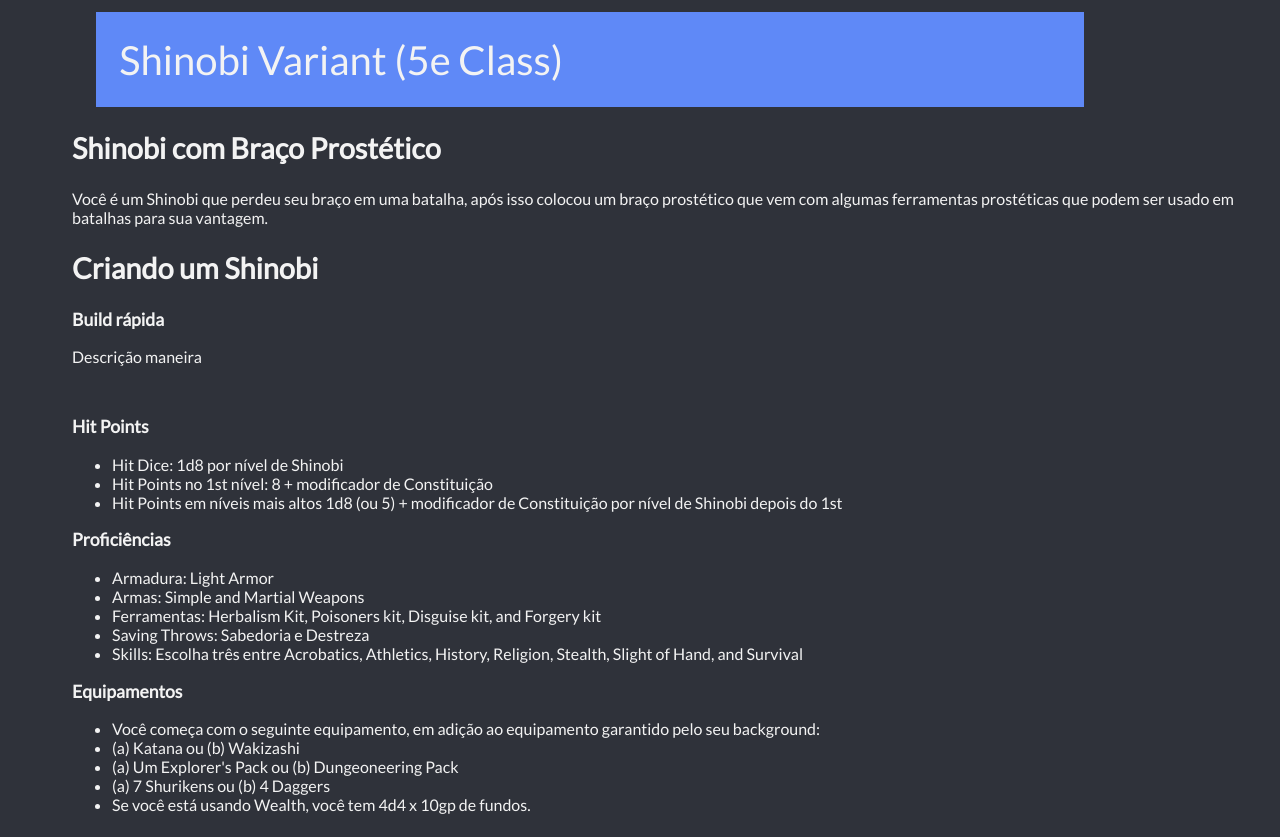
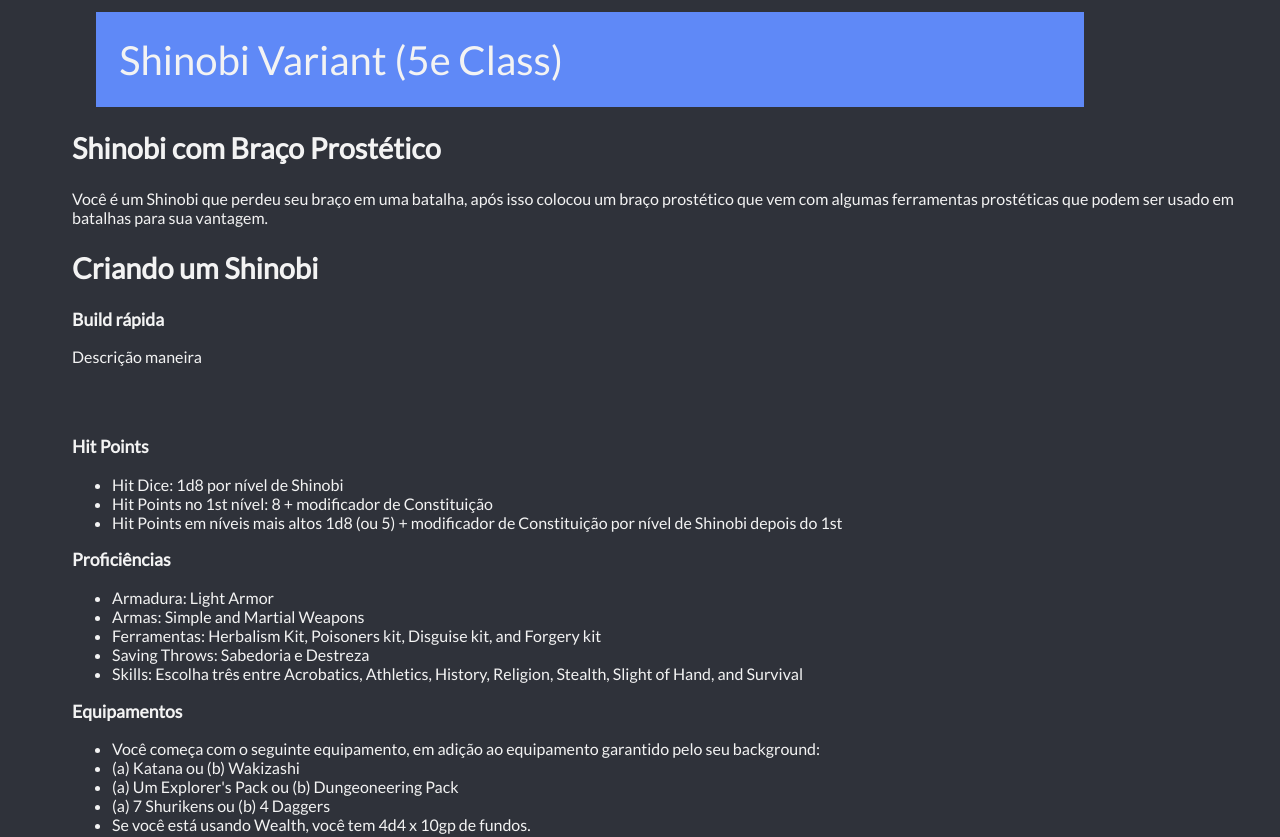
Before and after one commit to fucinhomanuel/fucinhomanuel.github.io, a plain HTML site: page index.html in a window 1280 px wide. Shown: the top 837 px of the page. Drawn offline with Linux system fonts and the light colour scheme.

Commit message:
Update stylesheet.css

```diff
--- a/stylesheet.css
+++ b/stylesheet.css
@@ -3,7 +3,7 @@ html {
 }
 
 section {
-	margin-bottom: 50px;
+	margin-bottom: 70px;
 }
 
 .titulo {
```
